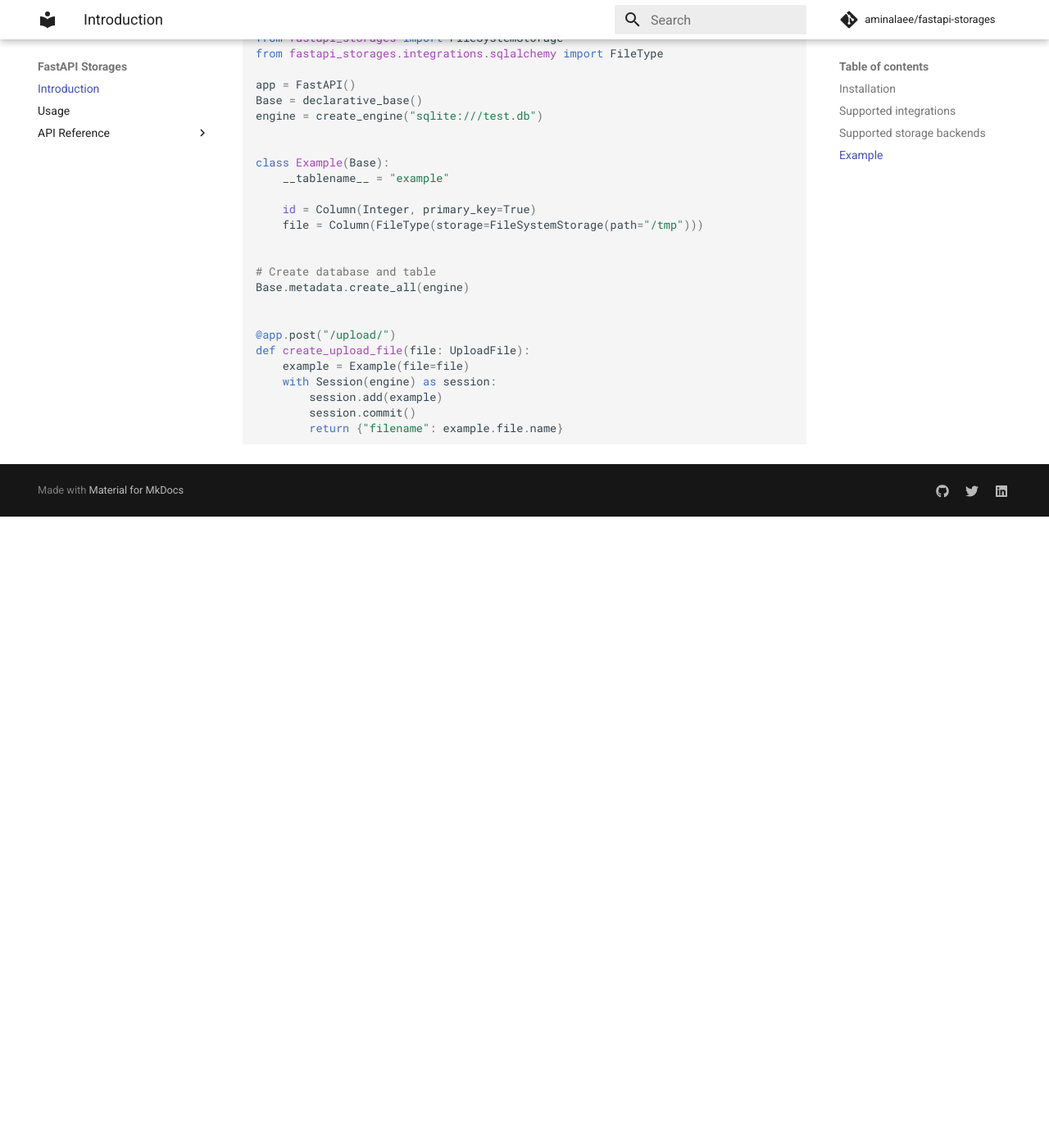
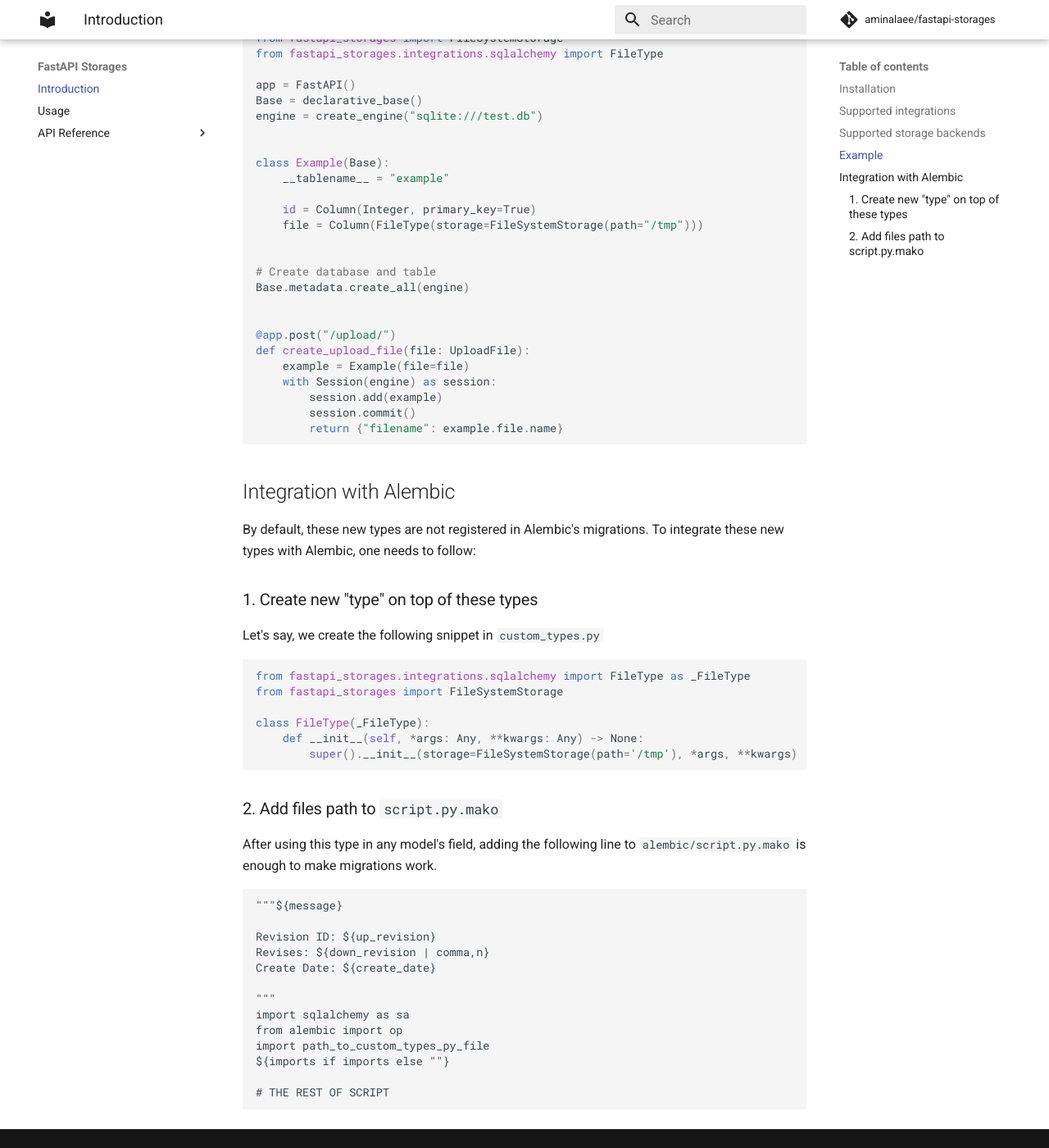
Before and after one commit to aminalaee/fastapi-storages, an MkDocs documentation site: the page built from docs/index.md, in a window 1280 px wide and 1400 px high, scrolled down 1664 px. Shown: the whole window at 82% size. Built offline with MkDocs 1.6.1 and Material for MkDocs 9.7.7, drawn with Linux system fonts in a browser that asks for light colours; comment, search, counter and statistics services are not loaded; before the commit the page ends 2294 px from its top, so only the background shows below that.

Commit message:
Added docs about alembic integration

````diff
--- a/docs/index.md
+++ b/docs/index.md
@@ -89,3 +89,40 @@
         session.commit()
         return {"filename": example.file.name}
 ```
+
+## Integration with Alembic
+
+By default, these new types are not registered in Alembic's migrations. To integrate these new types with Alembic, one needs to follow:
+
+### 1. Create new "type" on top of these types
+
+Let's say, we create the following snippet in `custom_types.py`
+
+```python
+from fastapi_storages.integrations.sqlalchemy import FileType as _FileType
+from fastapi_storages import FileSystemStorage
+
+class FileType(_FileType):
+    def __init__(self, *args: Any, **kwargs: Any) -> None:
+        super().__init__(storage=FileSystemStorage(path='/tmp'), *args, **kwargs)
+```
+
+### 2. Add files path to `script.py.mako`
+
+After using this type in any model's field, adding the following line to `alembic/script.py.mako` is enough to make migrations work.
+
+```
+"""${message}
+
+Revision ID: ${up_revision}
+Revises: ${down_revision | comma,n}
+Create Date: ${create_date}
+
+"""
+import sqlalchemy as sa
+from alembic import op
+import path_to_custom_types_py_file
+${imports if imports else ""}
+
+# THE REST OF SCRIPT
+```
````
